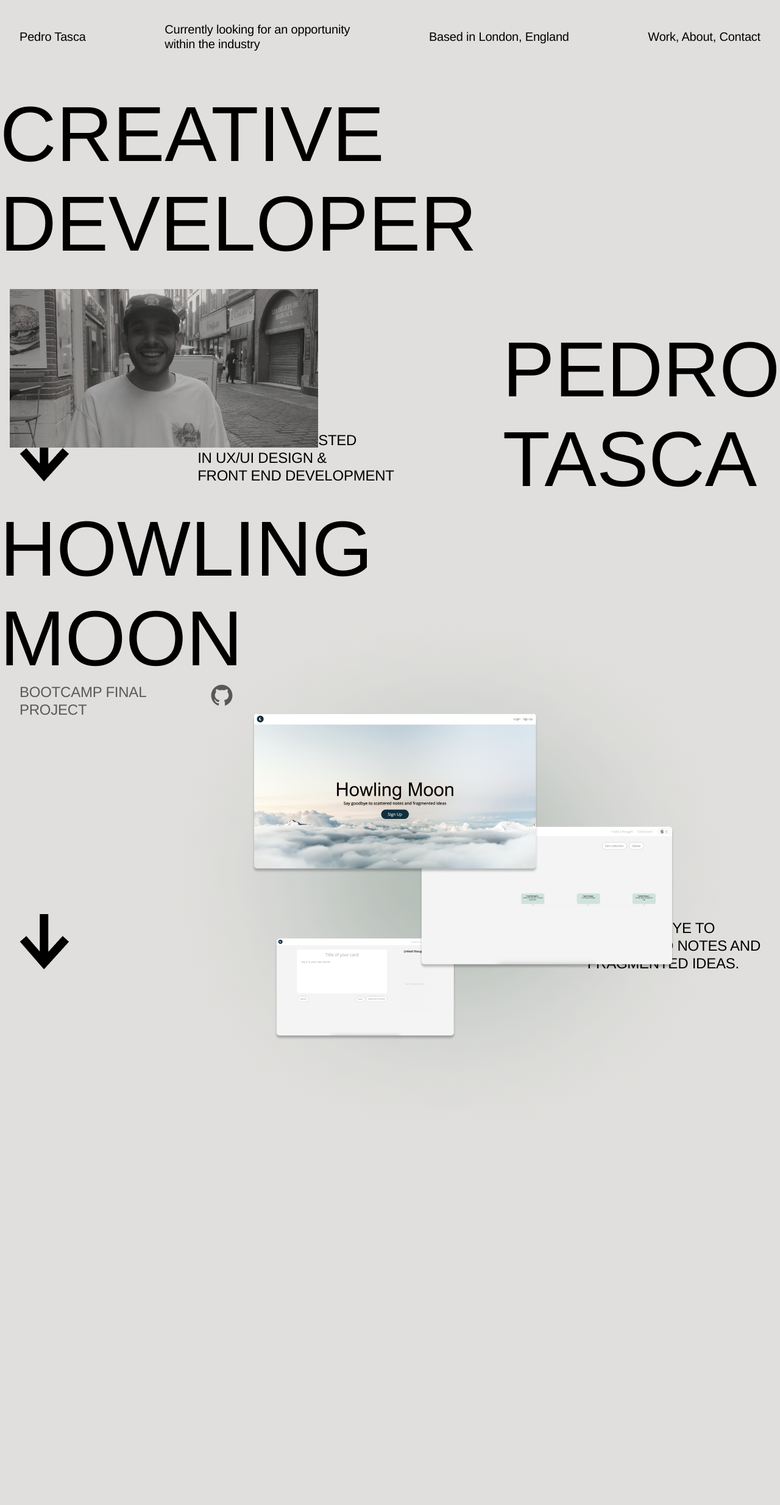
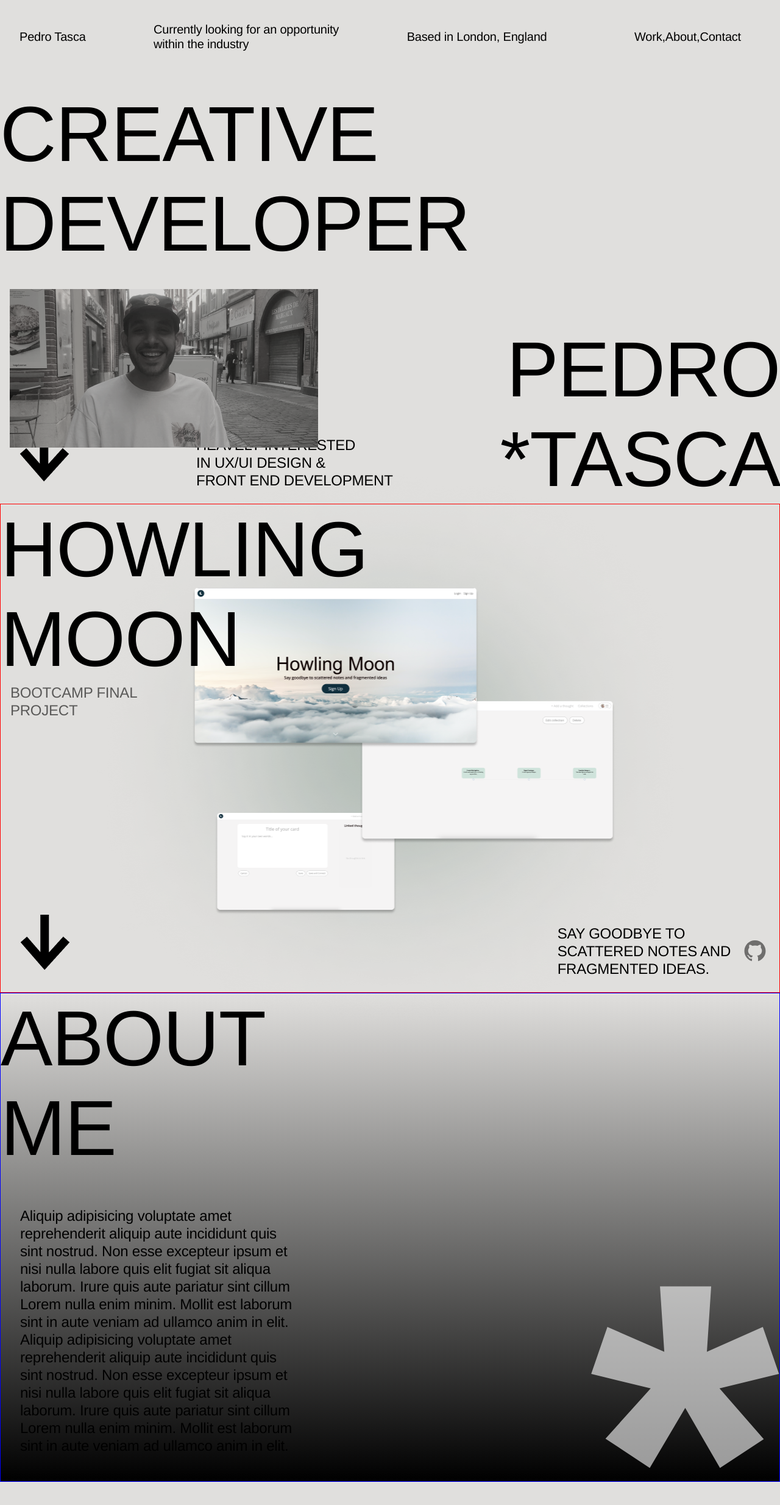
Before and after one commit to pedrotasca1/personal-portfolio-may, a React (Create React App) app in the folder personal-portfolio-may/: page / in a window 1280 px wide. Shown: the top 2468 px of the page at 61% size. Before the commit the page ends 1910 px from the top, so only its background shows below. Built offline with nearby package versions, Linux system fonts and the light colour scheme.

Commit message:
002-frontend

```diff
--- a/personal-portfolio-may/src/App.js
+++ b/personal-portfolio-may/src/App.js
@@ -2,6 +2,7 @@ import './App.scss';
 import Navbar from './components/Navbar/Navbar';
 import Hero from './components/Hero/Hero';
 import HowlingMoon from './components/HowlingMoon/HowlingMoon';
+import About from './components/About/About'
 
 function App() {
   return (
@@ -9,6 +10,7 @@ function App() {
       <Navbar />
       <Hero />
       <HowlingMoon />
+      <About />
     </div>
   );
 
--- a/personal-portfolio-may/src/App.scss
+++ b/personal-portfolio-may/src/App.scss
@@ -7,5 +7,6 @@ body {
   background: $background-color;
 
   font-family: "HelveticaNeue-Light", "Helvetica Neue Light", "Helvetica Neue", Helvetica, Arial, "Lucida Grande", sans-serif;
+  letter-spacing: -0.01em;
   // font-weight: 300;
 }
--- /dev/null
+++ b/personal-portfolio-may/src/components/About/About.js
@@ -0,0 +1,23 @@
+import React from 'react';
+import './About.scss'
+
+function About() {
+  return (
+    <section className='aboutSection'>
+      <div className='AboutContainer' id='about'>
+        <h1>
+        ABOUT<br></br>ME
+        </h1>
+        <div className='bottomText'>
+          <p className='aboutContent'>
+            Aliquip adipisicing voluptate amet reprehenderit aliquip aute incididunt quis sint nostrud. Non esse excepteur ipsum et nisi nulla labore quis elit fugiat sit aliqua laborum. Irure quis aute pariatur sint cillum Lorem nulla enim minim. Mollit est laborum sint in aute veniam ad ullamco anim in elit.
+            Aliquip adipisicing voluptate amet reprehenderit aliquip aute incididunt quis sint nostrud. Non esse excepteur ipsum et nisi nulla labore quis elit fugiat sit aliqua laborum. Irure quis aute pariatur sint cillum Lorem nulla enim minim. Mollit est laborum sint in aute veniam ad ullamco anim in elit.
+          </p>
+        <h4>*</h4>
+        </div>
+      </div>
+    </section>
+  );
+}
+
+export default About;
--- /dev/null
+++ b/personal-portfolio-may/src/components/About/About.scss
@@ -0,0 +1,36 @@
+.aboutSection {
+  height: 100vh;
+}
+
+.AboutContainer {
+  height: 100vh;
+
+  background:linear-gradient(180deg, #E0DFDD 0%, #000000 100%);;
+  // color: white;
+  border: 1px solid blue;
+}
+
+.aboutContent {
+  max-width: 35vw;
+  padding: 32px;
+}
+
+h4 {
+  height: 30vh;
+  // width: 30vw;
+  color: white;
+  opacity: 0.6;
+  font-size: 800px;
+
+  float: right;
+  z-index: 1;
+
+  margin-top: 0px;
+  margin-bottom: 0px;
+}
+
+.bottomText {
+  display: flex;
+  justify-content: space-between;
+  align-content: end;
+}
--- a/personal-portfolio-may/src/components/Hero/Hero.js
+++ b/personal-portfolio-may/src/components/Hero/Hero.js
@@ -59,7 +59,7 @@ function Hero() {
             <br></br>
             FRONT END DEVELOPMENT
           </animated.p>
-          <animated.h1 style={textAnimation}>PEDRO <br></br>TASCA</animated.h1>
+          <animated.h1 style={textAnimation} className={'name'}>PEDRO<br></br>*TASCA</animated.h1>
         </div>
       </div>
     </section>
--- a/personal-portfolio-may/src/components/Hero/Hero.scss
+++ b/personal-portfolio-may/src/components/Hero/Hero.scss
@@ -14,9 +14,11 @@ div {
 }
 
 h1 {
+  letter-spacing: -0.01em;
   font-size: 128px;
   font-weight: 500;
   margin: 0;
+  // padding: 0 32px;
 }
 
 p {
@@ -43,7 +45,6 @@ p {
   justify-content: space-between;
 }
 
-svg {
-  display: flex;
-
+.name {
+  text-align: end;
 }
--- a/personal-portfolio-may/src/components/HowlingMoon/HowlingMoon.js
+++ b/personal-portfolio-may/src/components/HowlingMoon/HowlingMoon.js
@@ -41,21 +41,17 @@ function HowlingMoon() {
   });
 
   return (
-    <section className='howlingMoon' id='howlingMoon'>
+    <section className='howlingMoonSection' id='howlingMoon'>
       <div className='howlingMoonContainer'>
-      <div className='header'>
-        <animated.h1 style={textAnimation}>HOWLING <br></br>MOON</animated.h1>
-        <div className='subtitle'>
-        <animated.p style={textAnimation}>
-          BOOTCAMP FINAL<br></br>PROJECT
-        </animated.p>
-        <animated.a href='https://github.com/LucasNseyep/howling-moon' target='_blank' rel="noreferrer" style={textAnimation}>
-        <AiFillGithub size={40} className='github'/>
-        </animated.a>
+        <div className='howlingMoonHeader'>
+          <animated.h1 class={'howlingMoonHeaderText'} style={textAnimation}>HOWLING <br></br>MOON</animated.h1>
+          <animated.p class={'howlingMoonHeaderParagraph'} style={textAnimation}>
+            BOOTCAMP FINAL<br></br>PROJECT
+          </animated.p>
         </div>
-      </div>
         <animated.img src={HowlingMoonImg} className='howlingMoonImage' style={imageAnimation}></animated.img>
-        <div className='bottom'>
+        <div className='howlingMoonPageBottom'>
+
           <animated.div
             className={'arrow'}
             style={arrowAnimation}
@@ -63,14 +59,24 @@ function HowlingMoon() {
           >
             <animated.img style={textAnimation} src={Arrow} />
           </animated.div>
-          <animated.p style={textAnimation}>
+
+          <div className='bottomRightContainer'>
+
+          <animated.p style={textAnimation} className={'howlingMoonBottomSentence'}>
             SAY GOODBYE TO
             <br></br>
             SCATTERED NOTES AND
             <br></br>
             FRAGMENTED IDEAS.
           </animated.p>
-          {/* <h1>PEDRO <br></br>TASCA</h1> */}
+
+            <animated.div style={textAnimation} className={'howlingMoonGithub'}>
+              <a href='https://github.com/LucasNseyep/howling-moon' target='_blank' rel="noreferrer">
+                <AiFillGithub size={40} className='githubLogo'/>
+              </a>
+
+            </animated.div>
+          </div>
         </div>
       </div>
     </section>
--- a/personal-portfolio-may/src/components/HowlingMoon/HowlingMoon.scss
+++ b/personal-portfolio-may/src/components/HowlingMoon/HowlingMoon.scss
@@ -1,4 +1,9 @@
 @import '../../App.scss';
+
+.howlingMoonSection {
+  max-width: 100vw;
+  position: relative;
+}
 
 .howlingMoonContainer {
   height: 100vh;
@@ -6,10 +11,13 @@
   display: flex;
   flex-direction: column;
   justify-content: space-between;
+  border: 1px solid red;
+  // background: linear-gradient(180deg, #E0DFDD 0%, #000000 800%);
+
 
 }
 
-.header {
+.howlingMoonHeader {
   display: flex;
   flex-direction: column;
   gap: 0;
@@ -19,18 +27,14 @@
   }
 }
 
-div {
-  max-width: 100vw;
-}
-
-h1 {
+.howlingMoonHeaderText{
   font-size: 128px;
   margin: 0;
 
   z-index: 5;
 }
 
-p {
+.howlingMoonHeaderParagraph {
   font-size: 24px;
   line-height: 29px;
   font-style: normal;
@@ -38,47 +42,48 @@ p {
   letter-spacing: -0.01em;
   margin: 0;
 
-  padding: 32px;
+  padding: 32px 16px;
   padding-top: 0;
 }
 
 .howlingMoonImage {
   position: absolute;
-  top: 956px;
-  right: 32px;
-
+  top: 50%;
+  left: 50%;
+  transform: translate(-50%, -50%);
   z-index: 1;
 }
 
-
-.bottom {
+.howlingMoonPageBottom {
   display: flex;
   align-items: flex-end;
   justify-content: space-between;
 }
 
-.subtitle {
-  max-width: 30%;
+.bottomRightContainer {
   display: flex;
   align-content: center;
-  justify-content: space-between;
+  justify-content: center;
 }
 
-.github {
-  display: inherit;
-  flex-direction: flex-end;
+.howlingMoonGithub {
+  display: block;
+  position: relative;
+  padding: 0 32px;
+}
+
+.githubLogo {
+  position: absolute;
+  top: 0;
+  left: 0;
+  right: 16px;
+  bottom: 0;
+  margin: auto;
 
   color: black;
-  opacity: 0.6;
-
-  cursor: pointer;
-  .github:hover {
-    opacity: 1;
-  }
+  opacity: 0.5;
 }
 
-
-
-// .howlingMoon {
-//   // border: 1px solid red;
-// }
+.howlingMoonBottomSentence {
+  padding: 0 16px;
+}
--- a/personal-portfolio-may/src/components/Navbar/Navbar.js
+++ b/personal-portfolio-may/src/components/Navbar/Navbar.js
@@ -1,18 +1,33 @@
 import React from 'react';
 import "./Navbar.scss";
+import { animated } from '@react-spring/web'
 
 function Navbar() {
+  const scrollTo = (target) => {
+    const targetElement = document.querySelector(target);
+    if (targetElement) {
+      window.scrollTo({
+        top: targetElement.offsetTop,
+        behavior: 'smooth',
+      });
+    }
+  };
+
   return (
-      <div>
-        <ul>
-          <li>Pedro Tasca</li>
-          <li>
+      <div className='navbarContainer'>
+        <ul className='navList'>
+          <li className='navListItem'>Pedro Tasca</li>
+          <li className='navListItem'>
             Currently looking for an opportunity
             <br />
             within the industry
           </li>
-          <li>Based in London, England</li>
-          <li>Work, About, Contact</li>
+          <li className='navListItem'>Based in London, England</li>
+          <ul className='navList'>
+            <animated.li onClick={() => scrollTo('#howlingMoon')} className={'navListItem listItem'}>Work,</animated.li>
+            <animated.li onClick={() => scrollTo('#about')} className={'navListItem listItem'}>About,</animated.li>
+            <animated.li className={'navListItem listItem'}>Contact</animated.li>
+          </ul>
         </ul>
       </div>
   );
--- a/personal-portfolio-may/src/components/Navbar/Navbar.scss
+++ b/personal-portfolio-may/src/components/Navbar/Navbar.scss
@@ -1,10 +1,5 @@
 @import '../../App.scss';
-
-div {
-  background-color: $background-color;
-}
-
-ul {
+.navList {
   max-width: 100vw;
   height: 120px;
 
@@ -21,10 +16,14 @@ ul {
   // border: 1px solid red;
 }
 
-li {
+.navListItem {
   text-align: start;
   font-weight: 500;
   font-size: 20px;
   line-height: 24px;
   letter-spacing: -0.01em;
 }
+
+.listItem {
+  cursor: pointer;
+}
```
